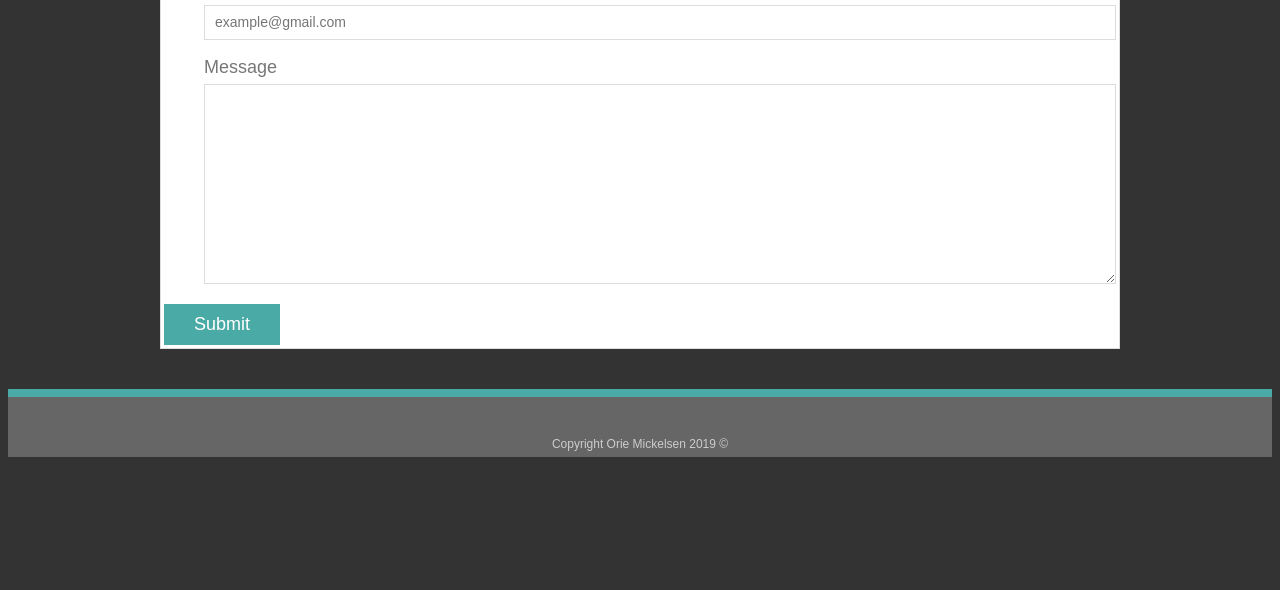
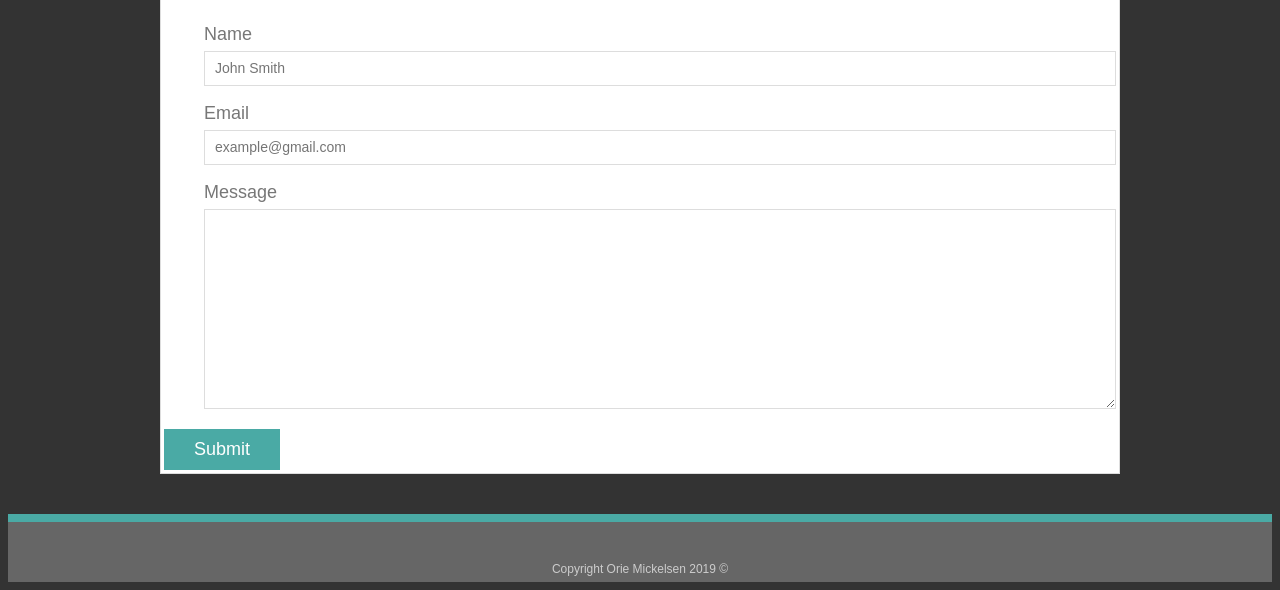
Before and after one commit to omickelsen/Basic-Portfolio, a plain HTML site: page contact.html in a window 1280 px wide. Shown: the part 237-827 px from the top of the page. Before the commit the page ends 800 px from the top, so only its background shows below. Drawn offline with Linux system fonts and the light colour scheme.

Commit message:
on contact.html changed the margin in the main section to 125px for the top margin

```diff
--- a/contact.html
+++ b/contact.html
@@ -20,7 +20,7 @@
       </header>
 
   <div id="main-continer" class="container"> <!--Container for page-->
-    <section class="main-section"> <!--Holds page content-->
+    <section class="main-section" style="margin-top: 125px;"> <!--Holds page content-->
       <h1>Contact</h1>
 
       <form id="contact-form">
```
